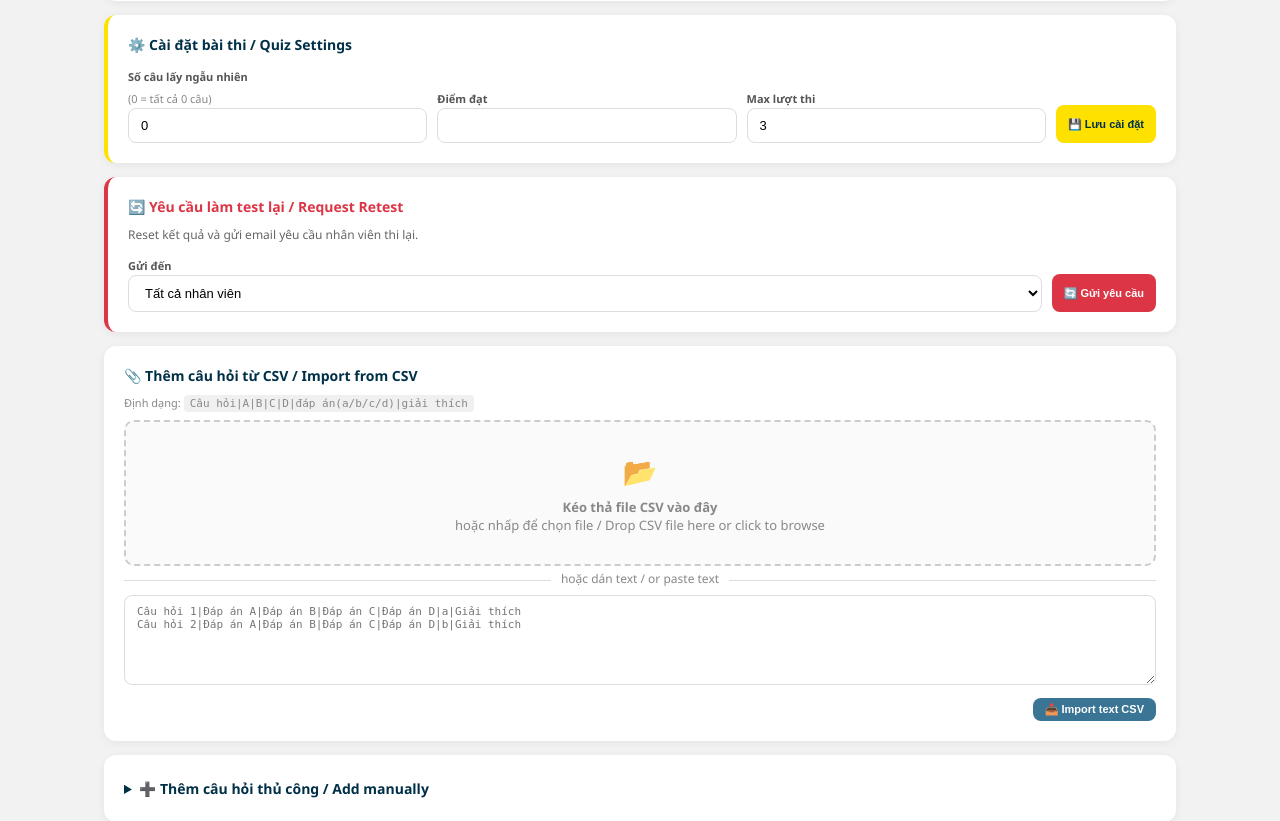
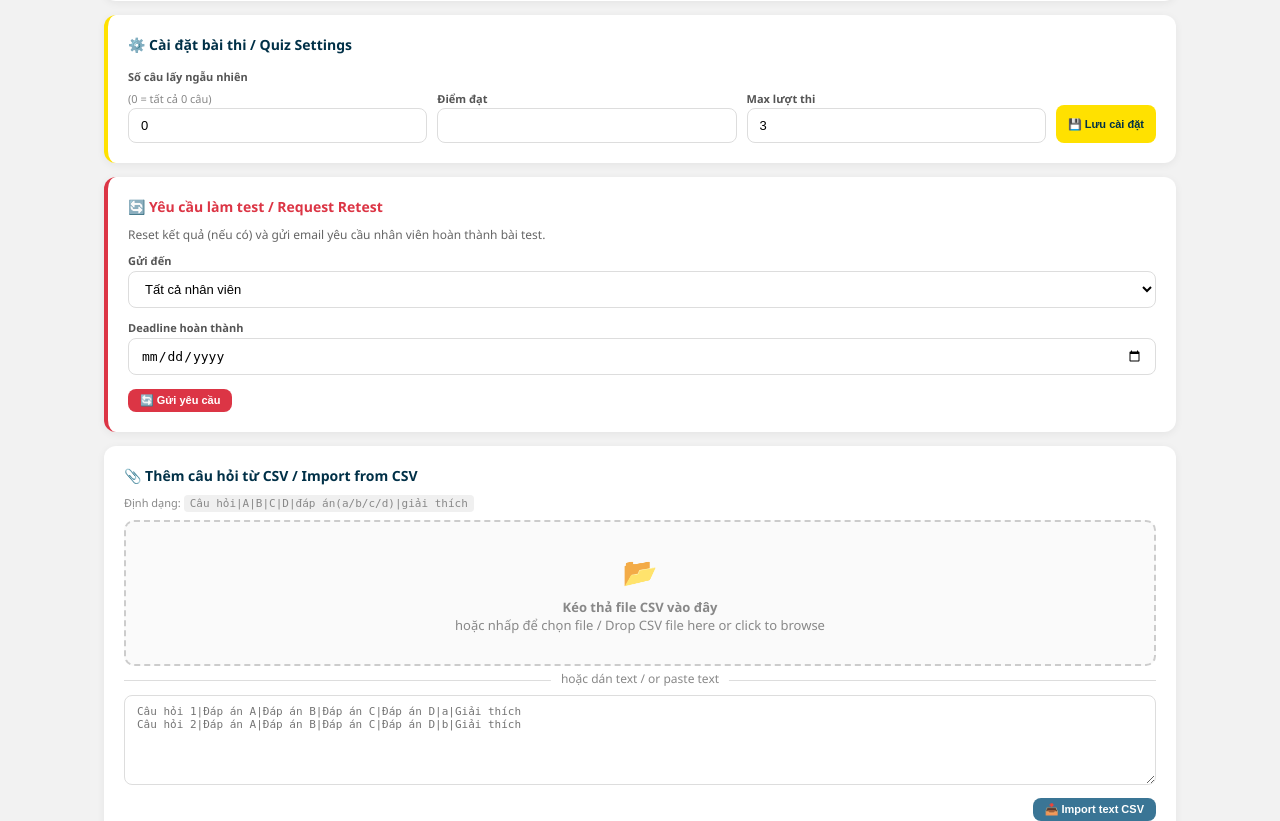
Before and after one commit to Ruby1809/mani-lms-main, a Flask app: template templates/questions.html in a window 1280 px wide. Shown: the part 128-949 px from the top of the page. Run offline with Flask 3, Linux system fonts and the light colour scheme; the template is opened without the code that fills it, so the values that code supplies are empty.

Commit message:
Enhance MANI LMS: Add manager signature configuration, improve email reminder functionality, and update UI for retest requests. Include manager details in certificates and refine email handling for allowed emails.

```diff
--- a/app.py
+++ b/app.py
@@ -42,6 +42,20 @@ os.makedirs(AVATAR_UPLOAD_FOLDER, exist_ok=True)
 app.config['AVATAR_UPLOAD_FOLDER'] = AVATAR_UPLOAD_FOLDER
 
 ALLOWED_AVATAR_EXTENSIONS = {'png', 'jpg', 'jpeg', 'gif'}
+
+# ─────────── MANAGER SIGNATURE CONFIG ───────────
+MANAGERS = {
+    "Sales & Marketing Vietnam": {
+        "name": "Tran Thai Tuyen",
+        "title": "MKT & Sales Manager",
+        "signature_url": os.environ.get("SIGN_TTT_URL", ""),
+    },
+    "Back-office": {
+        "name": "Vu Thi Hoa",
+        "title": "Head of Back Office",
+        "signature_url": os.environ.get("SIGN_HOA_URL", ""),
+    },
+}
 
 # ─────────── DEFAULT WHITELISTED EMAILS (fallback, DB overrides) ───────────
 DEFAULT_EMAILS = [
@@ -115,6 +129,11 @@ def allowed_avatar_file(filename):
         return False
     ext = filename.rsplit('.', 1)[1].lower()
     return ext in ALLOWED_AVATAR_EXTENSIONS
+
+
+def get_manager_for_department(dept):
+    """Return manager config dict for a department, or None."""
+    return MANAGERS.get(dept or "")
 
 
 def init_db():
@@ -208,6 +227,7 @@ def init_db():
     add_col('questions', 'created_at', "TIMESTAMP DEFAULT CURRENT_TIMESTAMP")
     add_col('results', 'attempt_number', "INTEGER DEFAULT 1")
     add_col('results', 'is_valid', "INTEGER DEFAULT 1")
+    add_col('retest_requests', 'deadline', "TEXT")
 
     # ── Seed allowed_emails from defaults ──
     for em in DEFAULT_EMAILS:
@@ -407,12 +427,30 @@ def send_reminder_email(to_email, user_name, course_title, message_text, sender_
     <div style="background:#003047;padding:20px;text-align:center;border-radius:10px 10px 0 0">
         <h2 style="color:#FFE100;margin:0">📢 Nhắc nhở đào tạo</h2></div>
     <div style="background:#fff;padding:30px;border:1px solid #eee;border-radius:0 0 10px 10px">
-        <p>Xin chào <strong>{user_name}</strong>,</p>
+        <p>Dear <strong>{user_name}</strong>,</p>
         <div style="background:#fff3cd;padding:16px;border-radius:8px;margin:16px 0;border-left:4px solid #FFE100">
             <strong style="color:#003047">{course_title}</strong>
             <p style="margin:8px 0 0;color:#555">{message_text}</p></div>
         <p style="color:#888;font-size:12px">Gửi bởi: {sender_name}<br>— MANI Medical Hanoi</p></div></div>"""
     return send_email(to_email, f'📢 Nhắc nhở: {course_title}', html)
+
+
+def send_retest_email(to_email, user_name, course_title, deadline_str, sender_name):
+    msg = (
+        f'vui lòng hoàn thành bài test về bài đào tạo "{course_title}" trước ngày {deadline_str}.'
+        if deadline_str else
+        f'vui lòng hoàn thành bài test về bài đào tạo "{course_title}" trong thời gian sớm nhất.'
+    )
+    html = f"""<div style="font-family:Arial,sans-serif;max-width:500px;margin:0 auto">
+    <div style="background:#003047;padding:20px;text-align:center;border-radius:10px 10px 0 0">
+        <h2 style="color:#FFE100;margin:0">Yêu cầu hoàn thành bài kiểm tra</h2></div>
+    <div style="background:#fff;padding:30px;border:1px solid #eee;border-radius:0 0 10px 10px">
+        <p>Dear <strong>{user_name}</strong>,</p>
+        <div style="background:#fff3cd;padding:16px;border-radius:8px;margin:16px 0;border-left:4px solid #FFE100">
+            <strong style="color:#003047">{course_title}</strong>
+            <p style="margin:8px 0 0;color:#555">{msg}</p></div>
+        <p style="color:#888;font-size:12px">Gửi bởi: {sender_name}<br>— MANI Medical Hanoi</p></div></div>"""
+    return send_email(to_email, 'Yêu cầu hoàn thành bài kiểm tra', html)
 
 
 def get_user_attempt_info(email, course_id):
@@ -421,11 +459,21 @@ def get_user_attempt_info(email, course_id):
                        (email, course_id)).fetchall()
     has_passed = any(r['passed'] for r in valid)
     has_retest = db.execute(
-        """SELECT id FROM retest_requests WHERE course_id=? AND
-           ((target_type='individual' AND target_value=?) OR target_type='all' OR
-            (target_type='department' AND target_value=(SELECT department FROM users WHERE email=?)))
-           AND created_at > COALESCE((SELECT MAX(completed_at) FROM results WHERE user_email=? AND course_id=? AND is_valid=1),'2000-01-01')
-        """, (course_id, email, email, email, course_id)).fetchone()
+        """SELECT id FROM retest_requests
+           WHERE course_id=? AND
+                 (
+                    target_type='all'
+                    OR (target_type='individual' AND target_value=?)
+                    OR (target_type='department' AND target_value=(SELECT department FROM users WHERE email=?))
+                    OR (target_type='team' AND target_value=(SELECT team FROM users WHERE email=?))
+                 )
+           AND created_at > COALESCE(
+                (SELECT MAX(completed_at) FROM results WHERE user_email=? AND course_id=? AND is_valid=1),
+                '2000-01-01'
+           )
+        """,
+        (course_id, email, email, email, email, course_id),
+    ).fetchone()
     return {'attempt_count': len(valid), 'has_passed': has_passed,
             'has_retest_request': has_retest is not None, 'results': valid}
 
@@ -441,8 +489,15 @@ def get_course_trainer(course):
 # ─────────── JINJA ───────────
 @app.context_processor
 def inject_globals():
-    return {'now': datetime.now().strftime('%Y-%m-%d'), 'categories': CATEGORIES,
-            'DEPARTMENTS': DEPARTMENTS, 'TEAMS': TEAMS, 'JOB_TITLES': JOB_TITLES, 'JOB_LEVELS': JOB_LEVELS}
+    return {
+        'now': datetime.now().strftime('%Y-%m-%d'),
+        'categories': CATEGORIES,
+        'DEPARTMENTS': DEPARTMENTS,
+        'TEAMS': TEAMS,
+        'JOB_TITLES': JOB_TITLES,
+        'JOB_LEVELS': JOB_LEVELS,
+        'MANAGERS': MANAGERS,
+    }
 
 @app.template_filter('from_json')
 def from_json_filter(s):
@@ -773,7 +828,9 @@ def download_cert(cid, rid):
     if not course or not result:
         flash('Chứng chỉ không khả dụng.', 'error'); return redirect(url_for('dashboard'))
     trainer = get_course_trainer(course)
-    return render_template('certificate.html', user=user, course=course, result=result, trainer=trainer)
+    manager = get_manager_for_department(user['department'])
+    return render_template('certificate.html', user=user, course=course, result=result,
+                           trainer=trainer, manager=manager)
 
 @app.route('/certificate/<int:cid>/<int:rid>/send-email', methods=['POST'])
 @login_required
@@ -844,15 +901,45 @@ def update_user(uid):
 def add_allowed_email():
     email = request.form.get('email', '').strip().lower()
     note = request.form.get('note', '')
+    initial_password = request.form.get('initial_password', '').strip()
     if email and '@' in email:
         db = get_db()
         try:
-            db.execute("INSERT INTO allowed_emails (email,note,added_by) VALUES (?,?,?)",
-                       (email, note, session.get('user_email', '')))
+            db.execute(
+                "INSERT OR IGNORE INTO allowed_emails (email,note,added_by) VALUES (?,?,?)",
+                (email, note, session.get('user_email', ''))
+            )
             db.commit()
-            flash(f'Đã thêm {email}!', 'success')
+            flash(f'Đã thêm {email} vào whitelist!', 'success')
         except sqlite3.IntegrityError:
-            flash('Email đã tồn tại.', 'warning')
+            flash('Email đã tồn tại trong whitelist.', 'warning')
+
+        # Optional: create or update user with initial password
+        if initial_password:
+            pwd_hash = hash_password(initial_password)
+            user_row = db.execute("SELECT * FROM users WHERE email=?", (email,)).fetchone()
+            if user_row:
+                db.execute(
+                    "UPDATE users SET password_hash=?, verified=1, status='active' WHERE email=?",
+                    (pwd_hash, email)
+                )
+            else:
+                db.execute(
+                    """INSERT INTO users (email,password_hash,name,department,team,job_title,job_level,role,verified,status)
+                       VALUES (?,?,?,?,?,?,?,?,1,'active')""",
+                    (
+                        email,
+                        pwd_hash,
+                        email,
+                        DEPARTMENTS[0],
+                        'N/A',
+                        'Staff',
+                        'Staff',
+                        'learner',
+                    ),
+                )
+            db.commit()
+            flash('Đã đặt mật khẩu đăng nhập lần đầu cho tài khoản này.', 'success')
     else:
         flash('Email không hợp lệ.', 'error')
     return redirect(url_for('admin_panel') + '#emails')
@@ -999,8 +1086,11 @@ def request_retest(cid):
     db = get_db()
     tt = request.form.get('target_type', 'all')
     tv = request.form.get('target_value', '')
-    db.execute("INSERT INTO retest_requests (course_id,target_type,target_value,requested_by) VALUES (?,?,?,?)",
-               (cid, tt, tv, user['email']))
+    deadline = request.form.get('deadline', '').strip()
+    db.execute(
+        "INSERT INTO retest_requests (course_id,target_type,target_value,requested_by,deadline) VALUES (?,?,?,?,?)",
+        (cid, tt, tv, user['email'], deadline),
+    )
     db.commit()
     course = db.execute("SELECT * FROM courses WHERE id=?", (cid,)).fetchone()
     ct = course['title_vi'] or course['title_en'] if course else ''
@@ -1008,12 +1098,20 @@ def request_retest(cid):
         targets = db.execute("SELECT * FROM users WHERE role IN ('learner','trainer') AND verified=1 AND status='active'").fetchall()
     elif tt == 'department':
         targets = db.execute("SELECT * FROM users WHERE department=? AND verified=1 AND status='active'", (tv,)).fetchall()
+    elif tt == 'team':
+        targets = db.execute("SELECT * FROM users WHERE team=? AND verified=1 AND status='active'", (tv,)).fetchall()
     else:
         targets = db.execute("SELECT * FROM users WHERE email=? AND verified=1", (tv,)).fetchall()
 
     sent = sum(
         1 for t in targets
-        if send_reminder_email(t['email'], t['name'], ct, 'Bạn được yêu cầu làm lại bài test.', user['name'])
+        if send_retest_email(
+            t['email'],
+            t['name'],
+            ct,
+            deadline,
+            user['name'],
+        )
     )
 
     if not targets:
@@ -1036,17 +1134,24 @@ def send_reminder():
     if not course: flash('Khóa học không tồn tại.', 'error'); return redirect(url_for('admin_panel'))
     ct = course['title_vi'] or course['title_en']
     tt, tv = request.form.get('target_type','all'), request.form.get('target_value','')
-    msg = request.form.get('message', 'Vui lòng hoàn thành bài đào tạo.')
+    deadline = request.form.get('deadline', '').strip()
     if tt == 'all':
         targets = db.execute("SELECT * FROM users WHERE role IN ('learner','trainer') AND verified=1 AND status='active'").fetchall()
     elif tt == 'department':
         targets = db.execute("SELECT * FROM users WHERE department=? AND verified=1 AND status='active'", (tv,)).fetchall()
+    elif tt == 'team':
+        targets = db.execute("SELECT * FROM users WHERE team=? AND verified=1 AND status='active'", (tv,)).fetchall()
     else:
         targets = db.execute("SELECT * FROM users WHERE email=? AND verified=1", (tv,)).fetchall()
 
+    def build_msg(user_name):
+        if deadline:
+            return f'vui lòng hoàn thành bài đào tạo "{ct}" vào trước ngày {deadline}.'
+        return f'vui lòng hoàn thành bài đào tạo "{ct}" trong thời gian sớm nhất.'
+
     sent = sum(
         1 for t in targets
-        if send_reminder_email(t['email'], t['name'], ct, msg, user['name'])
+        if send_reminder_email(t['email'], t['name'], ct, build_msg(t['name']), user['name'])
     )
 
     if not targets:
--- a/templates/base.html
+++ b/templates/base.html
@@ -92,7 +92,15 @@
             <div class="uinfo"><div class="uname">{{ session.get('user_name','') }}</div><div class="urole">{{ session.get('user_role','') }}</div></div>
             <a href="{{ url_for('profile') }}" class="avatar-sm" title="Hồ sơ">
                 {% set cu = get_current_user() if get_current_user is defined else None %}
-                {% if cu and cu['avatar_url'] %}<img src="{{ cu['avatar_url'] }}" alt="">{% else %}{{ session.get('user_name','?')[0] }}{% endif %}
+                {% if cu and cu['avatar_url'] %}
+                    {% if cu['avatar_url'].startswith('http') %}
+                        <img src="{{ cu['avatar_url'] }}" alt="">
+                    {% else %}
+                        <img src="{{ url_for('avatar_file', filename=cu['avatar_url']) }}" alt="">
+                    {% endif %}
+                {% else %}
+                    {{ session.get('user_name','?')[0] }}
+                {% endif %}
             </a>
             <a href="{{ url_for('logout') }}" class="btn-white">Đăng xuất</a>
         </div>
--- a/templates/questions.html
+++ b/templates/questions.html
@@ -31,22 +31,42 @@
 
 <!-- RETEST REQUEST -->
 <div class="card" style="border-left:4px solid var(--danger)">
-    <h4 style="color:var(--danger);font-size:14px;margin-bottom:10px">🔄 Yêu cầu làm test lại / Request Retest</h4>
-    <p style="font-size:12px;color:#666;margin-bottom:10px">Reset kết quả và gửi email yêu cầu nhân viên thi lại.</p>
-    <form method="POST" action="{{ url_for('request_retest', cid=course['id']) }}" style="display:flex;gap:10px;flex-wrap:wrap;align-items:flex-end">
-        <div style="flex:1;min-width:120px">
+    <h4 style="color:var(--danger);font-size:14px;margin-bottom:10px">🔄 Yêu cầu làm test / Request Retest</h4>
+    <p style="font-size:12px;color:#666;margin-bottom:10px">Reset kết quả (nếu có) và gửi email yêu cầu nhân viên hoàn thành bài test.</p>
+    <form method="POST" action="{{ url_for('request_retest', cid=course['id']) }}">
+        <div class="form-group">
             <label style="font-size:11px;font-weight:600;color:#555">Gửi đến</label>
             <select name="target_type" class="form-control" id="rt-type" onchange="toggleRT()">
                 <option value="all">Tất cả nhân viên</option>
                 <option value="department">Theo phòng ban</option>
+                <option value="team">Theo team</option>
                 <option value="individual">Cá nhân</option>
             </select>
         </div>
-        <div style="flex:1;min-width:140px" id="rt-val-wrap">
-            <label style="font-size:11px;font-weight:600;color:#555" id="rt-val-label">Giá trị</label>
-            <input type="text" name="target_value" class="form-control" id="rt-val" placeholder="email hoặc phòng ban">
+        <div class="form-group" id="rt-dept-wrap" style="display:none">
+            <label style="font-size:11px;font-weight:600;color:#555">Phòng ban</label>
+            <select class="form-control" id="rt-dept" name="_dept_tmp">
+                {% for d in DEPARTMENTS %}<option value="{{ d }}">{{ d }}</option>{% endfor %}
+            </select>
         </div>
-        <button type="submit" class="btn btn-danger btn-sm" style="height:38px" onclick="return confirm('Gửi yêu cầu thi lại? Kết quả cũ sẽ bị reset.')">🔄 Gửi yêu cầu</button>
+        <div class="form-group" id="rt-team-wrap" style="display:none">
+            <label style="font-size:11px;font-weight:600;color:#555">Team</label>
+            <select class="form-control" id="rt-team" name="_team_tmp">
+                {% for t in TEAMS %}<option value="{{ t }}">{{ t }}</option>{% endfor %}
+            </select>
+        </div>
+        <div class="form-group" id="rt-email-wrap" style="display:none">
+            <label style="font-size:11px;font-weight:600;color:#555">Email cá nhân</label>
+            <input type="email" class="form-control" id="rt-email" name="_email_tmp" placeholder="email@manimedicalhanoi.com">
+        </div>
+        <div class="form-group">
+            <label style="font-size:11px;font-weight:600;color:#555">Deadline hoàn thành</label>
+            <input type="date" name="deadline" class="form-control">
+        </div>
+        <button type="submit" class="btn btn-danger btn-sm"
+                onclick="return confirm('Gửi yêu cầu làm test? Kết quả cũ sẽ bị reset cho các nhân sự được chọn.')">
+            🔄 Gửi yêu cầu
+        </button>
     </form>
 </div>
 
@@ -155,15 +175,31 @@ document.getElementById('csv-textarea').addEventListener('input',function(){
     const lines=this.value.trim().split('\n').filter(l=>l.trim());
     document.getElementById('csv-preview').textContent=lines.length>0?lines.length+' dòng / lines':'';
 });
-// Retest toggle
+// Retest toggle (Gửi đến theo phòng ban / team / cá nhân)
 function toggleRT(){
     var v=document.getElementById('rt-type').value;
-    var w=document.getElementById('rt-val-wrap');
-    var l=document.getElementById('rt-val-label');
-    var i=document.getElementById('rt-val');
-    if(v==='all'){w.style.display='none';i.value=''}
-    else if(v==='department'){w.style.display='block';l.textContent='Phòng ban';i.placeholder='Sales, Marketing, ...'}
-    else{w.style.display='block';l.textContent='Email';i.placeholder='email@manimedicalhanoi.com'}
+    var deptWrap=document.getElementById('rt-dept-wrap');
+    var teamWrap=document.getElementById('rt-team-wrap');
+    var emailWrap=document.getElementById('rt-email-wrap');
+    var dept=document.getElementById('rt-dept');
+    var team=document.getElementById('rt-team');
+    var email=document.getElementById('rt-email');
+
+    // reset names
+    dept.name='_dept_tmp'; team.name='_team_tmp'; email.name='_email_tmp';
+
+    if(v==='department'){
+        deptWrap.style.display='block'; teamWrap.style.display='none'; emailWrap.style.display='none';
+        dept.name='target_value';
+    }else if(v==='team'){
+        deptWrap.style.display='none'; teamWrap.style.display='block'; emailWrap.style.display='none';
+        team.name='target_value';
+    }else if(v==='individual'){
+        deptWrap.style.display='none'; teamWrap.style.display='none'; emailWrap.style.display='block';
+        email.name='target_value';
+    }else{
+        deptWrap.style.display='none'; teamWrap.style.display='none'; emailWrap.style.display='none';
+    }
 }
 toggleRT();
 </script>
```
Also changed, not shown: templates/admin.html (+77 -20 lines), templates/certificate.html (+8 -3 lines).
